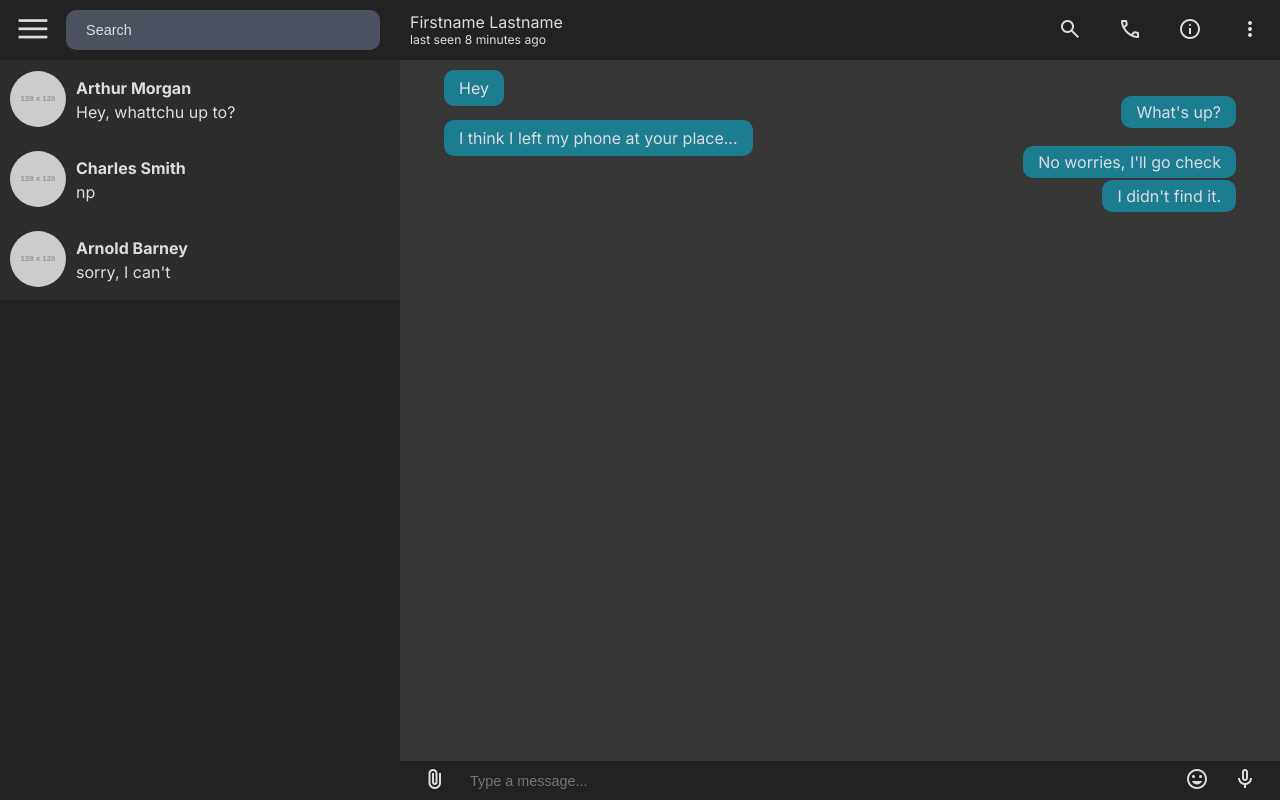
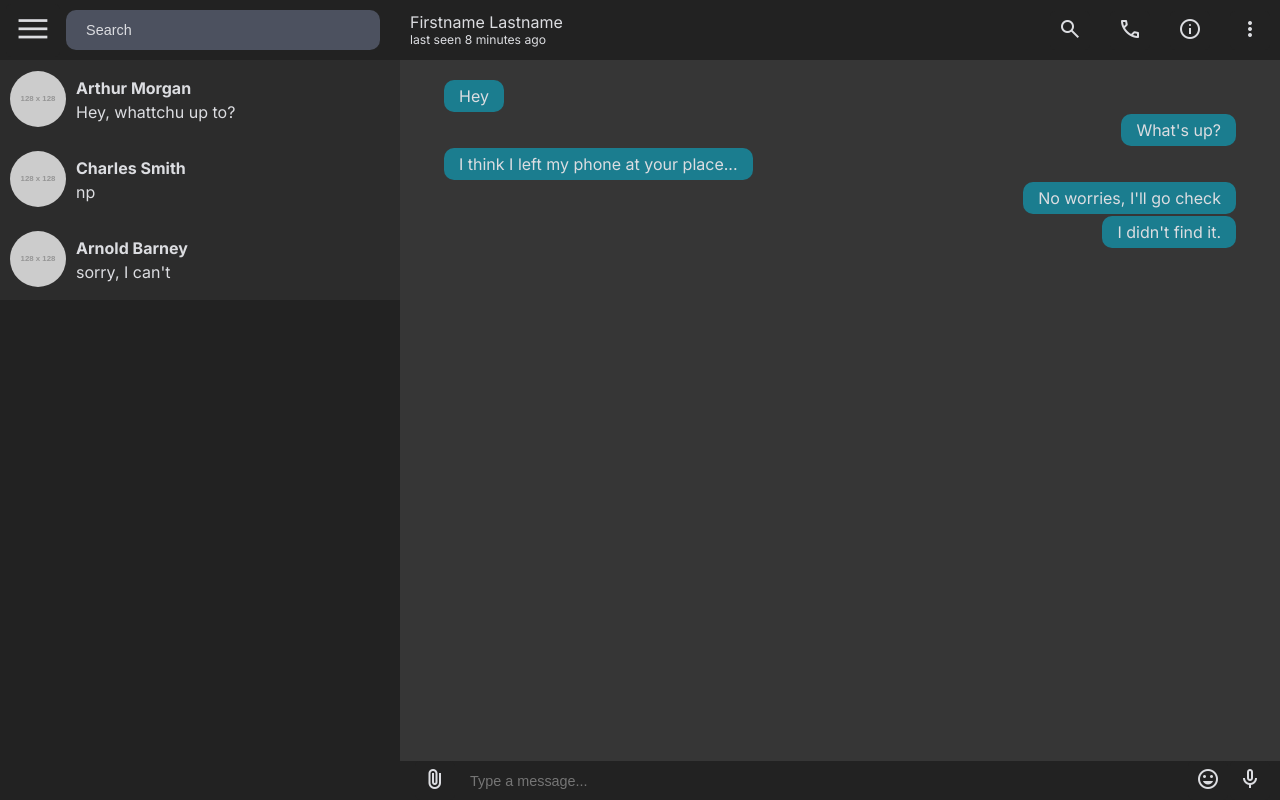
Before and after one commit to jahedev/WhatsAChat, a React (Vite) app: page / in a window 1280 px wide. Built offline with nearby package versions, Linux system fonts and the light colour scheme.

Commit message:
style.scss

```diff
--- a/src/assets/styles/style.scss
+++ b/src/assets/styles/style.scss
@@ -205,7 +205,9 @@ body {
 
     &__message {
       /* missing color */
+      @include mx.flex;
       width: 100%;
+      overflow: hidden;
       &__bubble {
         background-color: var(--bg-message-color);
         padding: 8px 15px;
@@ -223,7 +225,6 @@ body {
     }
 
     &__message.user-message {
-      @include mx.flex;
       justify-content: flex-end;
     }
 
@@ -259,8 +260,8 @@ body {
     }
     &__buttons {
       @include mx.flex-center-aj;
-      gap: 8px;
-      padding-right: 15px;
+      gap: 2px;
+      padding: 0 10px 0 10px;
     }
   }
 }
@@ -273,13 +274,12 @@ body {
   border: 2px solid transparent;
   border-radius: 5px;
   padding: 4px 6px;
+  transition: all 100ms ease;
 
   &:hover {
     background-color: var(--bg-button-hover-color);
+  }
+  &:active {
     border: 2px solid var(--bg-contacts-item-selected-color);
-    // background-color: var(--text-color);
-    // color: var(--bg-main-color);
-    // filter: brightness(85%);
-    // transition: all 300ms ease;
   }
 }
```
